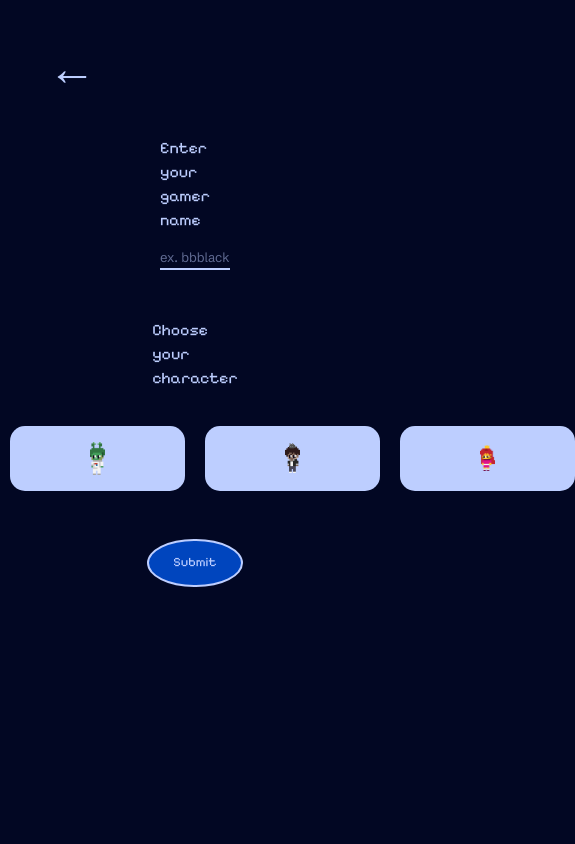
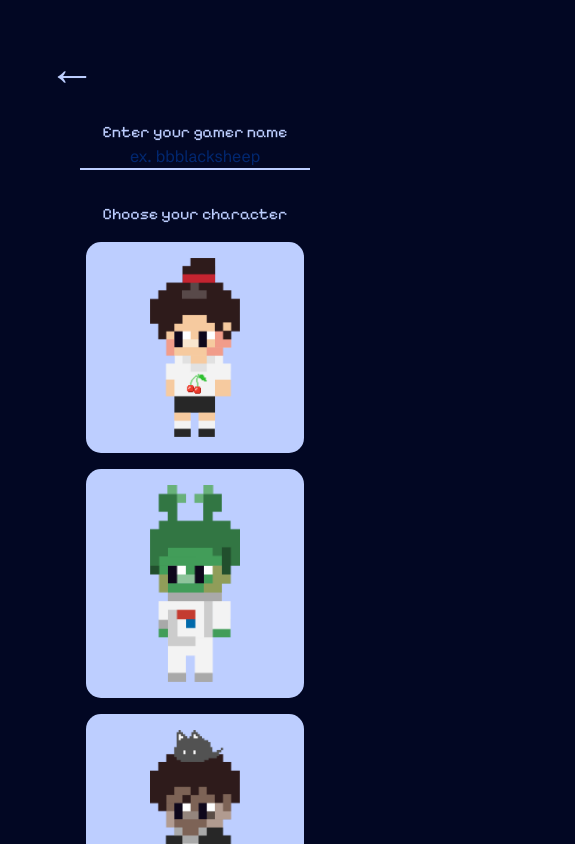
Before and after one commit to marlowereyes/marlowe-arcade, a Next.js app: page /profile in a window 390 px wide. Shown: the top 844 px of the page, 575 px wide, since content can reach past the window. Built offline with nearby package versions, Linux system fonts and the light colour scheme.

Commit message:
fixing logic and responsiveness of profile page

```diff
--- a/components/Button/index.js
+++ b/components/Button/index.js
@@ -1,14 +1,18 @@
 import styles from "./Button.module.css";
 import Link from "next/link";
 
-export default function Button({ buttonText, href }) {
+export default function Button({ buttonText, href, onClick, type = "button" }) {
+  if (href) {
+    return (
+      <Link href={href} className={styles.button}>
+        <h3>{buttonText}</h3>
+      </Link>
+    );
+  }
+
   return (
-    <>
-      <button className={styles.button}>
-        <Link href={href}>
-          <h3>{buttonText}</h3>
-        </Link>
-      </button>
-    </>
+    <button type={type} className={styles.button} onClick={onClick}>
+      <h3>{buttonText}</h3>
+    </button>
   );
 }
--- a/src/app/crossword/page.js
+++ b/src/app/crossword/page.js
@@ -0,0 +1,39 @@
+"use client";
+
+import { useEffect, useState } from "react";
+import Image from "next/image";
+import styles from "../../styles/Crossword.module.css";
+
+export default function Crossword() {
+  const [name, setName] = useState("");
+  const [imageName, setImageName] = useState("");
+
+  useEffect(() => {
+    const storedName = localStorage.getItem("playerName");
+    const storedImage = localStorage.getItem("playerImage");
+
+    if (storedName) setName(storedName);
+    if (storedImage) setImageName(storedImage);
+  }, []);
+
+  return (
+    <div className={styles.mainHomeContainer}>
+      <div className={styles.homeContainer}>
+        {name && (
+          <h1>
+            <span className={styles.helloSpan}>Hello</span>
+            <br /> {name}!
+          </h1>
+        )}
+        {imageName && (
+          <Image
+            src={`/images/${imageName}.png`}
+            alt={`Selected Character: ${imageName}`}
+            width={106}
+            height={132}
+          />
+        )}
+      </div>
+    </div>
+  );
+}
--- a/src/app/page.js
+++ b/src/app/page.js
@@ -6,7 +6,6 @@ import Button from "../../components/Button";
 export default function Home() {
   return (
     <>
-      <main>
         <Gradient
           content={
             <>
@@ -24,7 +23,6 @@ export default function Home() {
             </>
           }
         />
-      </main>
     </>
   );
 }
--- a/src/app/profile/page.js
+++ b/src/app/profile/page.js
@@ -1,57 +1,73 @@
+"use client";
+
 import Image from "next/image";
 import styles from "../../styles/Profile.module.css";
 import BackLink from "../../../components/BackLink";
 import Button from "../../../components/Button";
+import { useState } from "react";
+import { useRouter } from "next/navigation";
 
 export default function Profile() {
+  const [name, setName] = useState("");
+  const [selectedImage, setSelectedImage] = useState("");
+  const router = useRouter();
+
+  const handleImageClick = (imageName) => {
+    setSelectedImage(imageName);
+  };
+
+  const handleSubmit = (e) => {
+    e.preventDefault();
+    if (name && selectedImage) {
+      localStorage.setItem("playerName", name);
+      localStorage.setItem("playerImage", selectedImage);
+
+      router.push("/crossword");
+    } else {
+      alert("Please enter your name and choose an image.");
+    }
+  };
+
   return (
     <>
       <BackLink href="/" pag="HOME" className={styles.backLink} />
-      <main className={styles.main}>
-        <section className={styles.name}>
+      <main>
+        <form onSubmit={handleSubmit} className={styles.form}>
           <h2>Enter your gamer name</h2>
-          <input placeholder="ex. bbblacksheep" className={styles.input} />
-        </section>
-        <section className={styles.character}>
+          <input
+            type="text"
+            value={name}
+            onChange={(e) => setName(e.target.value)}
+            placeholder="ex. bbblacksheep"
+            className={styles.nameInput}
+            tabIndex="0"
+          />
           <h2>Choose your character</h2>
-          <div className={styles.characterContainer}>
+          <div className={styles.imagesContainer}>
+            {["p1", "p2", "p3", "p4"].map((image) => (
+              <div
+                key={image}
+                className={`${styles.imageContainer} ${
+                  selectedImage === image ? styles.clicked : ""
+                }`}
+                onClick={() => handleImageClick(image)}
+                onKeyDown={(e) => e.key === "Enter" && handleImageClick(image)}
+                tabIndex="0"
+              >
                 <Image
-              src="/images/p1.png"
-              layout="responsive"
+                  src={`/images/${image}.png`}
                   width={416}
                   height={827}
-              alt="altText"
-              className={styles.image}
-            />
-            <Image
-              src="/images/p2.png"
-              layout="responsive"
-              width={377}
-              height={826}
-              alt="altText"
-              className={styles.image}
-            />
-            <Image
-              src="/images/p3.png"
-              layout="responsive"
-              width={416}
-              height={825}
-              alt="altText"
-              className={styles.image}
-            />
-            <Image
-              src="/images/p4.png"
-              layout="responsive"
-              width={491}
-              height={825}
-              alt="altText"
+                  alt={`Character ${image}`}
                   className={styles.image}
                 />
               </div>
-        </section>
-        <div className={styles.submitButton}>
-        <Button href="/" buttonText="Submit" />
+            ))}
           </div>
+          <div className={styles.submitProfile}>
+            <Button buttonText="Submit" type="submit" />
+          </div>
+        </form>
       </main>
     </>
   );
--- a/src/styles/Profile.module.css
+++ b/src/styles/Profile.module.css
@@ -1,58 +1,77 @@
-.main {
-    margin: 2rem 10rem;
-}
-
-.name {
-    border-bottom: solid 2px;
+.form {
     display: flex;
     flex-direction: column;
     align-items: center;
-    gap: 1rem;
-}
-
-.input {
-    width: 100%;
+    justify-content: center;
     text-align: center;
 }
 
-.input:focus {
+.nameInput {
+    width: 100%;
+    border: none;
+    border-bottom: 2px solid var(--foreground);
+    background: transparent;
     outline: none;
-    border: none;
+    text-align: center;
+    margin-bottom: 2rem;
+    color: var(--blue);
+    font-size: 1rem;
 }
 
-.character {
+.imagesContainer {
     display: flex;
-    flex-direction: column;
-    align-items: center;
+    justify-content: center;
     gap: 1rem;
-    margin-top: 3rem;
+    flex-wrap: wrap;
+    margin: 1rem 0;
 }
 
-.character h2 {
-    margin-bottom: 20px;
+.imageContainer {
+    padding: 1rem 4rem;
+    display: flex;
+    align-items: center;
+    justify-content: center;
+    background: var(--foreground);
+    border-radius: 15px;
+    cursor: pointer;
+    transition: transform 0.2s ease-in-out, background 0.2s ease-in-out;
 }
 
-.characterContainer {
-    display: flex;
-    justify-content: center;
-    gap: 20px;
+.imageContainer:hover {
+    transform: translateY(-5px);
+}
+
+.clicked {
+    background: var(--blue);
 }
 
 .image {
-    max-width: 25%;
-    object-fit: contain;
-    background: var(--foreground);
-    border-radius: 15px;
-    transition: 0.3s ease;
-    padding: 1rem 5rem;
+    width: 90px;
+    height: auto;
 }
 
-.image:hover {
-    transform: scale(1.05);
+.submitProfile {
+    margin-top: 2rem;
 }
 
-.submitButton {
-    display: flex;
-    justify-content: center;
-    margin-top: 3rem;
+/* Large screens */
+@media (min-width: 1024px) {
+    .nameInput {
+        font-size: 2rem;
+        margin-bottom: 3rem;
+    }
+    .submitProfile {
+        margin-top: 3rem;
+    }
 }
+
+/* Medium screens */
+@media (min-width: 667px) and (max-width: 1024px) {
+    .nameInput {
+        font-size: 1.5rem;
+        margin-bottom: 2.5rem;
+    }
+    .submitProfile {
+        margin-top: 2.5rem;
+    }
+}
--- a/src/styles/globals.css
+++ b/src/styles/globals.css
@@ -13,6 +13,10 @@ body {
   color: var(--foreground);
   font-family: var(--font-schibsted-grotesk);
   font-size: 0.82rem;
+}
+
+main {
+  margin: 1rem 5rem;
 }
 
 h1 {
@@ -43,6 +47,10 @@ h3 {
   h3 {
     font-size: 1.5rem;
   }
+
+  main {
+    margin: 2rem 15rem;
+  }
 }
 
 /* Medium screens */
@@ -58,6 +66,10 @@ h3 {
   h3 {
     font-size: 1rem;
   }
+
+  main {
+    margin: 2rem 10rem;
+  }
 }
 
 /* Small screens */
```
Lines whose indentation alone changed are shown as unchanged.
